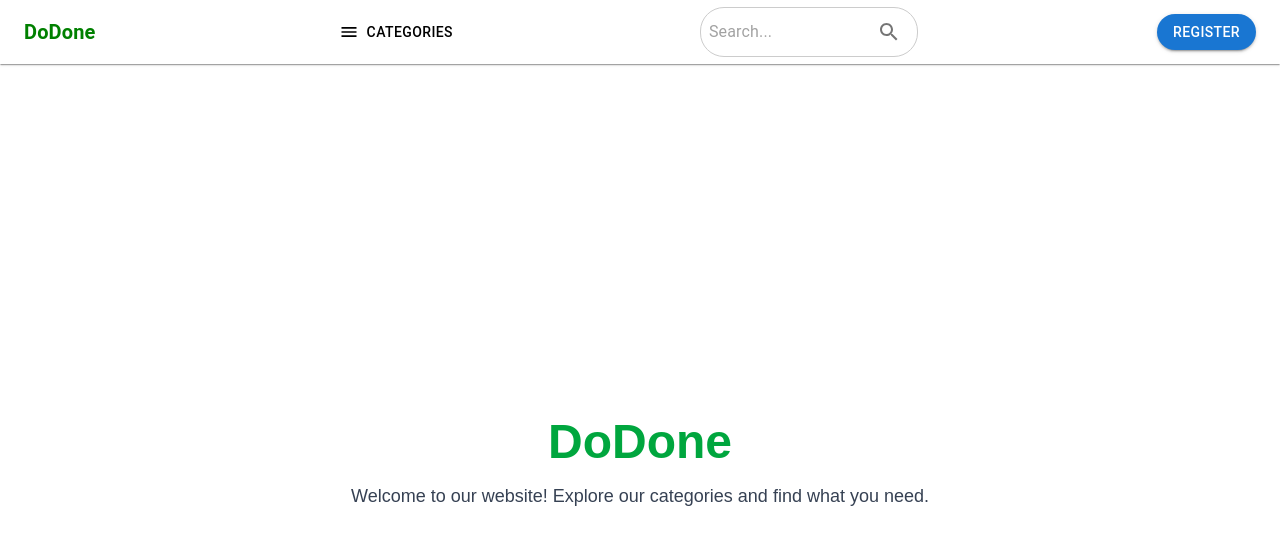
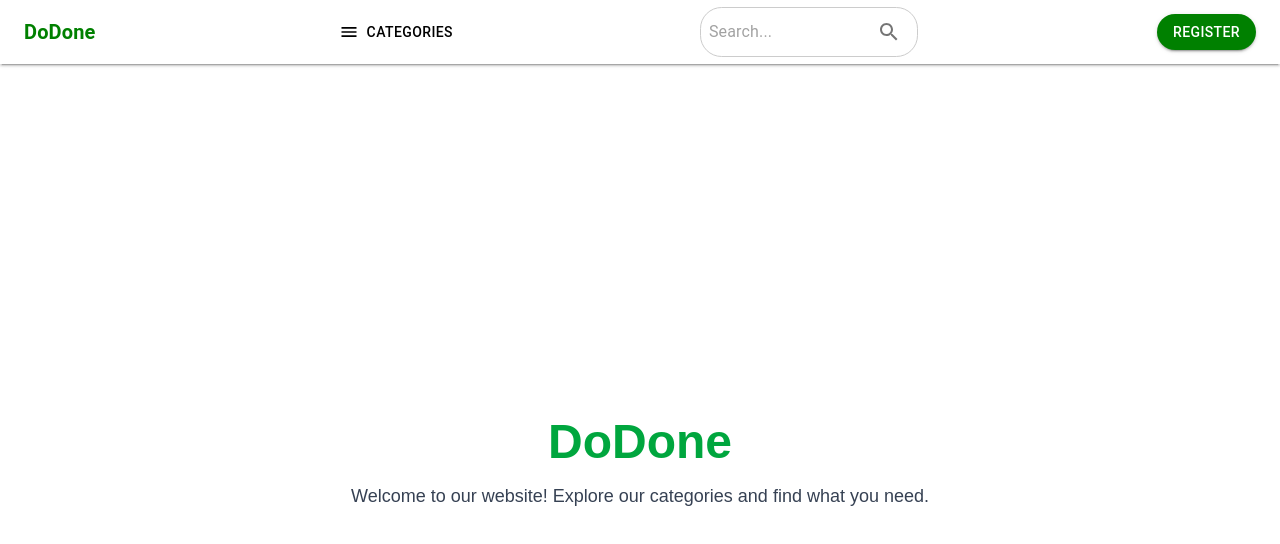
Before and after one commit to Vhkan/dodone, a Next.js app: page / in a window 1280 px wide. Shown: the top 544 px of the page. Built offline with nearby package versions, Linux system fonts and the light colour scheme.

Commit message:
Define types for the categories

```diff
--- a/src/components/Header.tsx
+++ b/src/components/Header.tsx
@@ -5,6 +5,17 @@ import Link from "next/link";
 import { AppBar, Toolbar, Typography, Button, Menu, MenuItem, TextField, IconButton } from "@mui/material";
 import SearchIcon from "@mui/icons-material/Search";
 import MenuIcon from "@mui/icons-material/Menu";
+
+// Define types for the categories
+interface Subcategory {
+  name: string;
+  subcategories?: string[];
+}
+
+interface Category {
+  name: string;
+  subcategories: Subcategory[] | string[];
+}
 
 const categories = [
   {
@@ -16,24 +27,29 @@ const categories = [
     subcategories: ["Laptops", "Phones", "Cameras"],
   },
   {
-    name: "Clothing",
+    name: "Clothing Repair",
     subcategories: ["Men", "Women", "Kids"],
   },
   {
-    name: "Sports",
-    subcategories: ["Football", "Basketball", "Tennis"],
-  },
-  {
     name: "Mechanics",
-    subcategories: ["Car", "Bike"],
-  },
+    subcategories: [
       {
         name: "Car",
         subcategories: ["Oil Change", "Diagnostics", "Tire Change"],
       },
       {
         name: "Bike",
-    subcategories: [],
+        subcategories: ["Wheel Alignment", "Brake Service", "Chain Replacement"],
+      },
+      {
+        name: "Motorcycle",
+        subcategories: ["Oil Change", "Tire Change", "Chain Replacement"],
+      },
+      {
+        name: "Boat",
+        subcategories: ["Engine Repair", "Hull Repair", "Electrical Repair"],
+      },
+    ],
   },
 ];
 
@@ -50,13 +66,22 @@ const Header = () => {
   };
 
   const handleSubMenuOpen = (event: React.MouseEvent<HTMLElement>, category: string) => {
-    setAnchorEl(null); // Close main menu
-    const categoryData = categories.find(cat => cat.name === category);
+    setAnchorEl(null); // Close the main menu
+
+    // Type assertion here to specify the structure of categoryData
+    const categoryData = categories.find((cat) => cat.name === category) as {
+      name: string;
+      subcategories: string[];
+    };
+
     if (categoryData) {
       setSelectedSubcategories(categoryData.subcategories);
       setSelectedCategory(category);
+      setSubAnchorEl(event.currentTarget); // Open sub-menu
     }
   };
+
+
 
   const handleMenuClose = () => {
     setAnchorEl(null);
@@ -64,9 +89,9 @@ const Header = () => {
   };
 
   return (
-    <AppBar position="static" sx={{ bgcolor: "white", boxShadow: 1 }}>
+    <AppBar position="static" sx={{ bgcolor: "white", boxShadow: 2 }}>
       <Toolbar sx={{ display: "flex", justifyContent: "space-between", px: 2 }}>
-        {/* Logo would be here*/}
+        {/* Logo */}
         <Typography variant="h6" sx={{ fontWeight: "bold", color: "black" }}>
           <Link href="/" style={{ textDecoration: "none", color: "green" }}>DoDone</Link>
         </Typography>
@@ -106,7 +131,7 @@ const Header = () => {
         )}
 
         {/* Search Bar */}
-        <div style={{ display: "flex", alignItems: "center", border: "1px solid #ccc", borderRadius: "1.5em", padding: "4px 8px" }}>
+        <div style={{ display: "flex", alignItems: "center", border: "1px solid #ccc", borderRadius: "1.35em", padding: "4px 8px" }}>
           <TextField
             variant="standard"
             placeholder="Search..."
@@ -120,7 +145,15 @@ const Header = () => {
 
         {/* Register Button */}
         <Link href="/register" passHref>
-          <Button variant="contained" sx={{ borderRadius: "1.5em", bgcolor: "blue.600", color: "white", "&:hover": { bgcolor: "blue.700" } }}>
+          <Button
+            variant="contained"
+            sx={{
+              borderRadius: "1.35em",
+              bgcolor: "green",
+              color: "white",
+              "&:hover": { bgcolor: "darkgreen" },
+            }}
+          >
             Register
           </Button>
         </Link>
```
Lines whose indentation alone changed are shown as unchanged.
